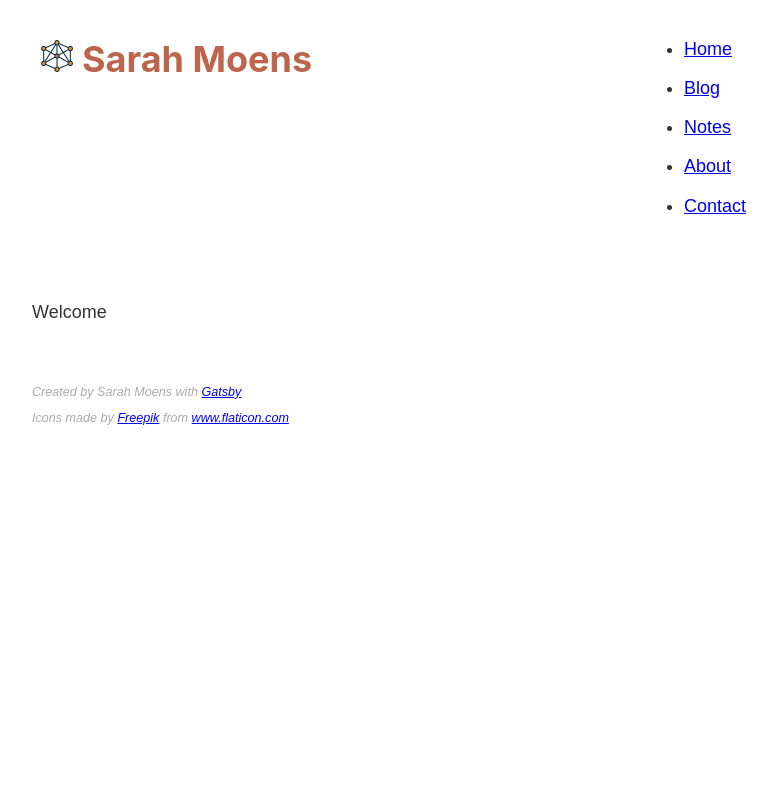
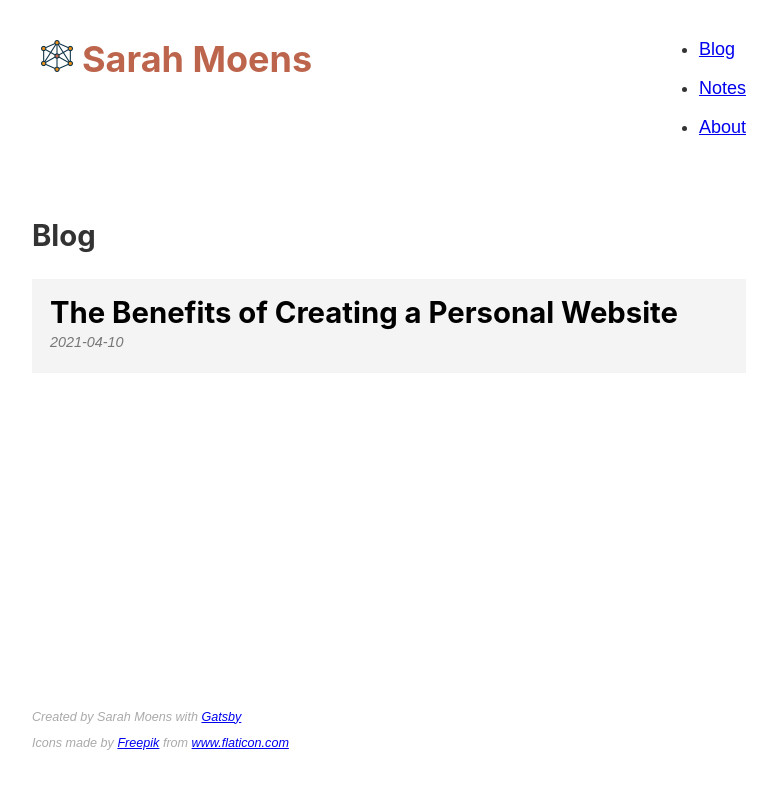
Before and after one commit to smoens/smoens.github.com, a Gatsby site: page / in a window 1280 px wide. Shown: the whole page, without its empty margins (251-1028 px from the left). Built offline with nearby package versions, Linux system fonts and the light colour scheme; Gatsby itself is replaced by a stand-in of ours.

```diff
--- a/gatsby-config.js
+++ b/gatsby-config.js
@@ -11,6 +11,7 @@ module.exports = {
       author: "Sarah Moens"
   },
   plugins: [
+    'gatsby-plugin-meta-redirect',
     'gatsby-plugin-react-helmet',
     'gatsby-plugin-sass',
     {
@@ -20,6 +21,7 @@ module.exports = {
         path: `${__dirname}/src/`
       },
     },
+    'gatsby-plugin-image',
     'gatsby-plugin-sharp',
     {
       resolve: 'gatsby-transformer-remark',
--- a/package.json
+++ b/package.json
@@ -15,6 +15,8 @@
   },
   "dependencies": {
     "gatsby": "^3.2.1",
+    "gatsby-plugin-image": "^1.2.1",
+    "gatsby-plugin-meta-redirect": "^1.1.1",
     "gatsby-plugin-react-helmet": "^4.2.0",
     "gatsby-plugin-sass": "^4.2.0",
     "gatsby-plugin-sharp": "^3.2.1",
@@ -22,6 +24,7 @@
     "gatsby-remark-relative-images": "^2.0.2",
     "gatsby-source-filesystem": "^3.2.0",
     "gatsby-transformer-remark": "^3.2.0",
+    "gatsby-transformer-sharp": "^3.2.0",
     "node-sass": "^5.0.0",
     "react": "^17.0.1",
     "react-dom": "^17.0.1",
--- a/src/components/header.js
+++ b/src/components/header.js
@@ -24,11 +24,9 @@ const Header = () => {
             </h1>
             <nav>
                 <ul className={headerStyles.navList}>
-                    <li><Link className={headerStyles.navItem} activeClassName={headerStyles.activeNavItem} to="/">Home</Link></li>
                     <li><Link className={headerStyles.navItem} activeClassName={headerStyles.activeNavItem} to="/blog">Blog</Link></li>
                     <li><Link className={headerStyles.navItem} activeClassName={headerStyles.activeNavItem} to="/notes">Notes</Link></li>
                     <li><Link className={headerStyles.navItem} activeClassName={headerStyles.activeNavItem} to="/about">About</Link></li>
-                    <li><Link className={headerStyles.navItem} activeClassName={headerStyles.activeNavItem} to="/contact">Contact</Link></li>
                 </ul>
             </nav>
         </header>
--- a/src/components/layout.js
+++ b/src/components/layout.js
@@ -9,11 +9,9 @@ import * as layoutStyles from "../components/layout.module.scss"
 const Layout = ( props ) => {
     return (
         <div className={layoutStyles.container}>
-            <div className={layoutStyles.content}>
-                <Header />
-                { props.children }
-                <Footer />
-            </div>
+            <Header />
+            <div className={layoutStyles.content}>{props.children}</div>
+            <Footer />
         </div>
     )
 }
--- a/src/pages/blog.module.scss
+++ b/src/pages/blog.module.scss
@@ -15,7 +15,7 @@
     }
 
     a:hover {
-        background: #e4e4e4;
+        background: #C2D6CB;
     }
 
     h2 {
--- a/src/pages/contact.js
+++ b/src/pages/contact.js
@@ -2,13 +2,14 @@ import React from "react"
 
 import Layout from "../components/layout"
 import Head from "../components/head"
+import * as layoutStyles from "../components/layout.module.scss"
 
 const ContactPage = () => {
     return (
         <Layout>
             <Head title="Contact"/>
             <h2>Contact</h2>
-            <ul>
+            <ul className={layoutStyles.contactMe}>
                 <li><a href="https://www.twitter.com/s_moens">Twitter</a></li>
                 <li><a href="https://www.github.com/smoens">Github</a></li>
                 <li><a href="https://www.linkedin.com/in/moenssarah">LinkedIn</a></li>
--- a/src/pages/index.js
+++ b/src/pages/index.js
@@ -1,14 +1,48 @@
 import React from "react"
+import { graphql, Link } from "gatsby"
+
+import * as blogStyles from "./blog.module.scss"
 import Layout from "../components/layout"
 import Head from "../components/head"
 
-const IndexPage = () => {
-  return (
-    <Layout>
-      <Head title="Home"/>
-      <p>Welcome</p>
-    </Layout>
-  )
+const IndexPage = ({ data }) => {
+    const posts = data.allMarkdownRemark.edges
+    return (
+        <Layout>
+            <Head title='Blog'/>
+            <h2>Blog</h2>
+            <ol className={blogStyles.posts}>
+                {posts.map(post => {
+                    return (
+                        <li className={blogStyles.post}>
+                            <Link to={`/blog/${post.node.fields.slug}`}>
+                            <h2>{post.node.frontmatter.title}</h2>
+                            <p>{post.node.frontmatter.date}</p>
+                            </Link>
+                        </li>
+                    )
+                })}
+            </ol>
+        </Layout>
+    )
 }
 
+export const query = graphql`
+query IndexPageQuery {
+    allMarkdownRemark(filter: {fileAbsolutePath: {regex: "/posts/"}}) {
+      edges {
+        node {
+          frontmatter {
+            date
+            title
+          }
+          fields {
+            slug
+          }
+        }
+      }
+    }
+  }
+`
+
 export default IndexPage
```
Also changed, not shown: gatsby-node.js (+13 -0 lines), src/pages/about.js (+10 -0 lines), src/pages/about.module.scss (added, +20 -0 lines), src/components/layout.module.scss (line endings or trailing spaces), src/images/about-me.jpg, src/images/email.png (added), src/images/github.png (added), src/images/linkedin.png (added), src/images/mountain-32px.png (added), src/images/twitter.png (added), src/images/two-pyramids-32px.png (added), 1 other file.
